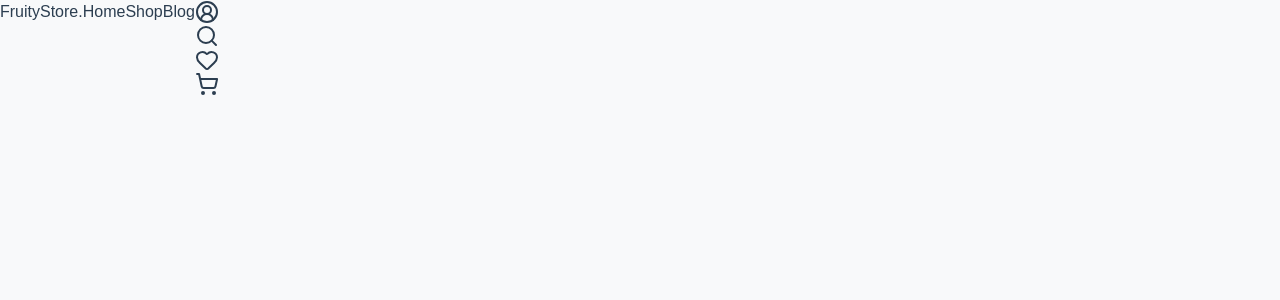
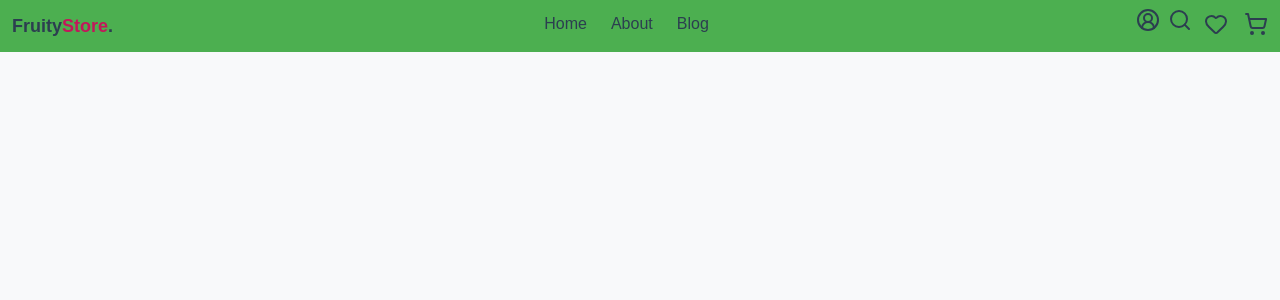
Before and after one commit to itskokeh/mini-commerce, a Next.js app: page / in a window 1280 px wide. Shown: the top 300 px of the page. Built offline with nearby package versions, Linux system fonts and the light colour scheme.

Commit message:
style: add styling to the header

```diff
--- a/src/app/components/NavBar/Navbar.tsx
+++ b/src/app/components/NavBar/Navbar.tsx
@@ -7,26 +7,50 @@ import Wishlist from './Wishlist';
 
 export default function Navbar() {
   return (
-    <header className="flex">
+    <header className="flex justify-between p-2 bg-primary-light w-screen">
       {/* Title */}
-      <div>
+      <div className="rounded-lg p-1 cursor-pointer">
         <Title />
       </div>
 
       {/* Nav Links */}
-      <nav className="flex">
-        <Link href="/">Home</Link>
-        <Link href="/shop">Shop</Link>
-        <Link href="/blog">Blog</Link>
+      <nav className="flex gap-4 rad">
+        <Link href="/" className="hover:bg-primary-dark e rounded-lg p-1">
+          Home
+        </Link>
+        <Link
+          href="/#about"
+          className="hover:bg-primary-dark hover:text-background rounded-lg p-1"
+        >
+          About
+        </Link>
+        <Link
+          href="/blog"
+          className="hover:bg-primary-dark hover:text-background rounded-lg p-1"
+        >
+          Blog
+        </Link>
       </nav>
 
       {/* Icons */}
-      <div>
+      <div className="flex gap-2">
         <Profile />
         <SearchBtn />
-        <Wishlist />
-        <ShoppingCart />
+        <Link
+          href="/wishlist"
+          className="hover:bg-primary-dark hover:text-background rounded-lg p-1 hover:underline hover:underline-offset-4"
+        >
+          <Wishlist />
+        </Link>
+        <Link
+          href="/cart"
+          className="hover:bg-primary-dark hover:text-background rounded-lg p-1 hover:underline hover:underline-offset-4"
+        >
+          <ShoppingCart />
+        </Link>
       </div>
     </header>
   );
 }
+
+// TODO add custom underline to the Navbar
--- a/src/app/components/NavBar/Title.tsx
+++ b/src/app/components/NavBar/Title.tsx
@@ -1,3 +1,8 @@
 export default function Title() {
-  return <h1>FruityStore.</h1>;
+  return (
+    <h1 className="text-lg font-bold justify-">
+      Fruity<span className="text-accent">Store</span>
+      <span className="secondary">.</span>
+    </h1>
+  );
 }
```
